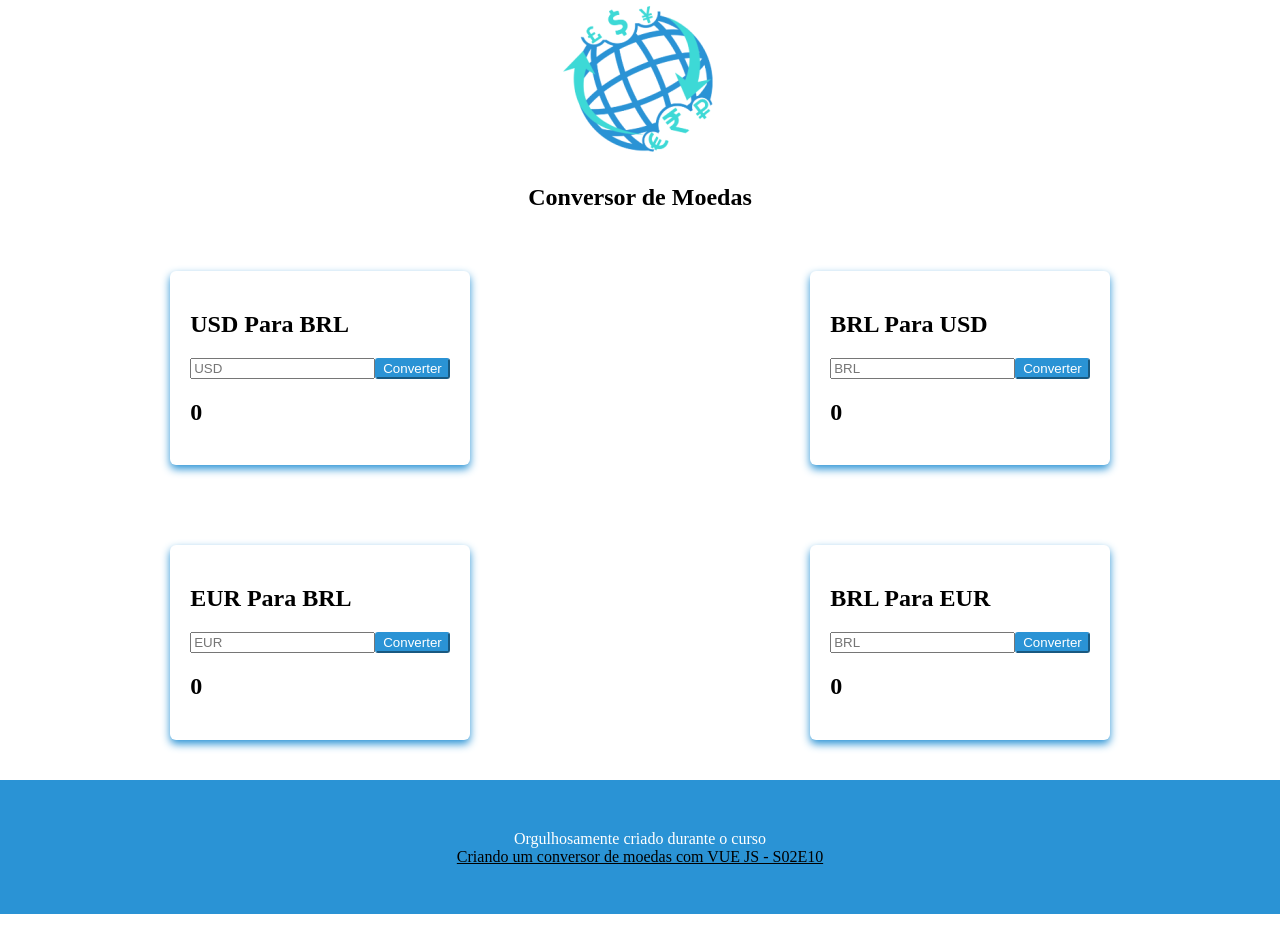
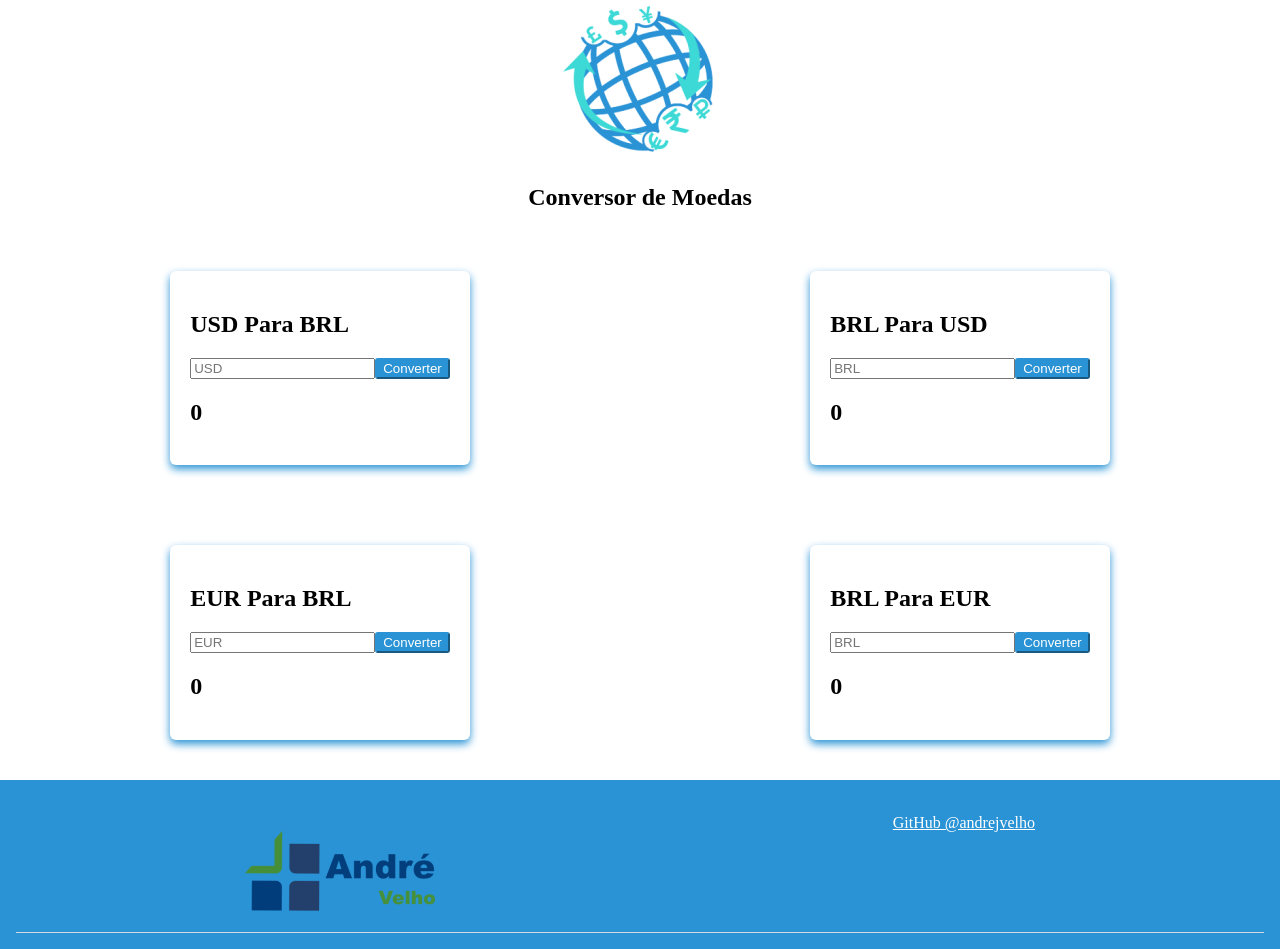
Before and after one commit to andrejvelho/conversor_moeda_vue, a Vue app: page / in a window 1280 px wide. Shown: the top 949 px of the page. Before the commit the page ends 914 px from the top, so only its background shows below. Built offline with nearby package versions, Linux system fonts and the light colour scheme.

Commit message:
Incluindo nossa logo no footer

```diff
--- a/src/App.vue
+++ b/src/App.vue
@@ -44,8 +44,4 @@ body {
      display: grid;
    }
 }
-
-a {
-  color: var(--black);
-}
 </style>
--- a/src/components/Footer/Footer.vue
+++ b/src/components/Footer/Footer.vue
@@ -1,5 +1,13 @@
 <template>
 <div class="footer">
+    <div class="footer-area">
+        <div>
+            <img src="../../assets/andrevelho.png" alt="Logo André Velho" />
+        </div>
+        <div>
+             <a href="https://github.com/andrejvelho" target="_blank">GitHub @andrejvelho</a>
+        </div>
+    </div>
     <p>
         Orgulhosamente criado durante o curso<br/>
         <a href="https://www.youtube.com/watch?v=tIEa3MRBpI0">Criando um conversor de moedas com VUE JS - S02E10</a>
@@ -27,4 +35,14 @@ export default {
         margin-bottom: 50px;
     }
 }
+
+.footer-area {
+    display: flex;
+    border-bottom: 1px solid #D4D8E0;
+    justify-content: space-around;
+}
+
+a {
+    color: #fff;
+}
 </style>
```
Also changed, not shown: src/assets/andrevelho.png (added).
